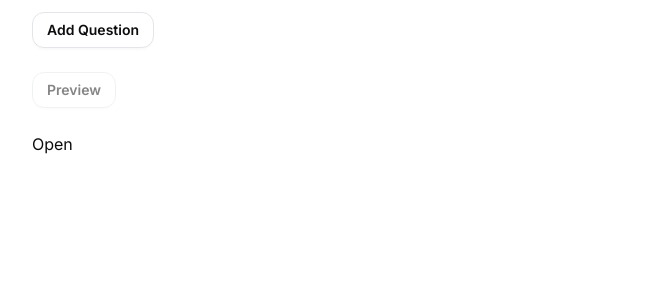
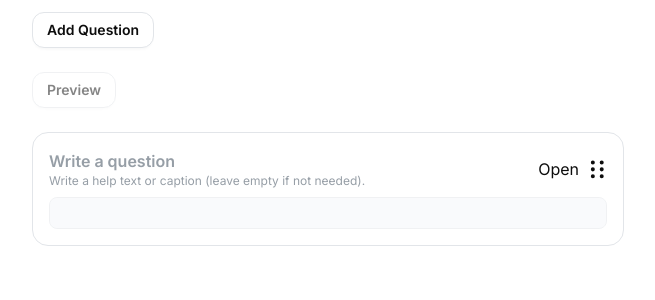
Before and after one commit to purohitdheeraj/form-builder, a Next.js app: page /create-job in a window 1280 px wide. Shown: the top 300 px of the page, without its empty margins (298-953 px from the left). Built offline with nearby package versions, Linux system fonts and the light colour scheme.

Commit message:
UI : Question comp

```diff
--- a/src/app/create-job/page.tsx
+++ b/src/app/create-job/page.tsx
@@ -3,15 +3,8 @@ import { Button } from '@/components/ui/button';
 
 import Dropdown from '@/components/custom-dropdown';
 
-import { icons } from '@/assets/icons';
+import Question from '@/components/question';
 
-const inputTypes = [
-  { icon: icons.ShortAnswerIcon, label: 'Short Answer' },
-  { icon: icons.LongAnswerIcon, label: 'Long Answer' },
-  { icon: icons.SingleSelectIcon, label: 'Single Select' },
-  { icon: icons.UrlIcon, label: 'URL' },
-  { icon: icons.DateIcon, label: 'Date' },
-];
 
 const CreateJob = () => {
   return (
@@ -31,7 +24,7 @@ const CreateJob = () => {
         <br />
         <br />
 
-        <Dropdown inputTypes={inputTypes} />
+        <Question/>
       </div>
     </>
   );
--- a/src/app/page.tsx
+++ b/src/app/page.tsx
@@ -1,4 +1,4 @@
-import Navbar from "@/components/Navbar";
+import Navbar from "@/components/navbar";
 
 export default function Home() {
   return (
--- a/src/assets/icons.ts
+++ b/src/assets/icons.ts
@@ -6,4 +6,5 @@ export const icons = {
   DateIcon: '/date.svg',
   BangIcon: '/bang.svg',
   DraftIcon: '/draft.svg',
+  GripVerticalIcon: '/grip-vertical.svg',
 };
--- /dev/null
+++ b/src/components/question.tsx
@@ -0,0 +1,48 @@
+import React from 'react'
+import { Title } from './ui/title'
+import { Input } from './ui/input'
+import Dropdown from './custom-dropdown'
+
+import { icons } from '@/assets/icons';
+import { GripVertical } from 'lucide-react';
+import Image from 'next/image';
+
+
+const inputTypes = [
+  { icon: icons.ShortAnswerIcon, label: 'Short Answer' },
+  { icon: icons.LongAnswerIcon, label: 'Long Answer' },
+  { icon: icons.SingleSelectIcon, label: 'Single Select' },
+  { icon: icons.UrlIcon, label: 'URL' },
+  { icon: icons.DateIcon, label: 'Date' },
+];
+
+
+
+const question = () => {
+  return (
+    <div className='border rounded-2xl p-4 bg-gray-00 max-w-[592px] w-full'>
+
+      <div className='flex items-center justify-between'>
+
+        <div>
+          <Title variant={'gray'}>
+            Write a question
+          </Title>
+          <Title variant={"gray"} className='text-xs font-normal'>
+            Write a help text or caption (leave empty if not needed).
+          </Title>
+        </div>
+
+          <div className='flex items-center gap-2 text-gray-1k'>
+            <Dropdown inputTypes={inputTypes}/>
+            <Image src={icons.GripVerticalIcon} className='cursor-move' alt='Grip Vertical Icon' width={20} height={20} />
+          </div>
+
+      </div>
+
+        <Input disabled className='mt-2' />
+    </div>
+  )
+}
+
+export default question
--- /dev/null
+++ b/src/components/ui/input.tsx
@@ -0,0 +1,22 @@
+import * as React from "react"
+
+import { cn } from "@/lib/utils"
+
+const Input = React.forwardRef<HTMLInputElement, React.ComponentProps<"input">>(
+  ({ className, type, ...props }, ref) => {
+    return (
+      <input
+        type={type}
+        className={cn(
+          "flex h-8 w-full rounded-[8px] border border-input bg-background px-3 py-2 text-base ring-offset-background file:border-0 file:bg-transparent file:text-sm file:font-medium file:text-foreground placeholder:text-muted-foreground focus-visible:outline-none focus-visible:ring-2 focus-visible:ring-ring focus-visible:ring-offset-2 disabled:cursor-not-allowed disabled:bg-gray-100 disabled:border-gray-200 disabled:opacity-50 md:text-sm",
+          className
+        )}
+        ref={ref}
+        {...props}
+      />
+    )
+  }
+)
+Input.displayName = "Input"
+
+export { Input }
```
Also changed, not shown: public/grip-vertical.svg (added).
